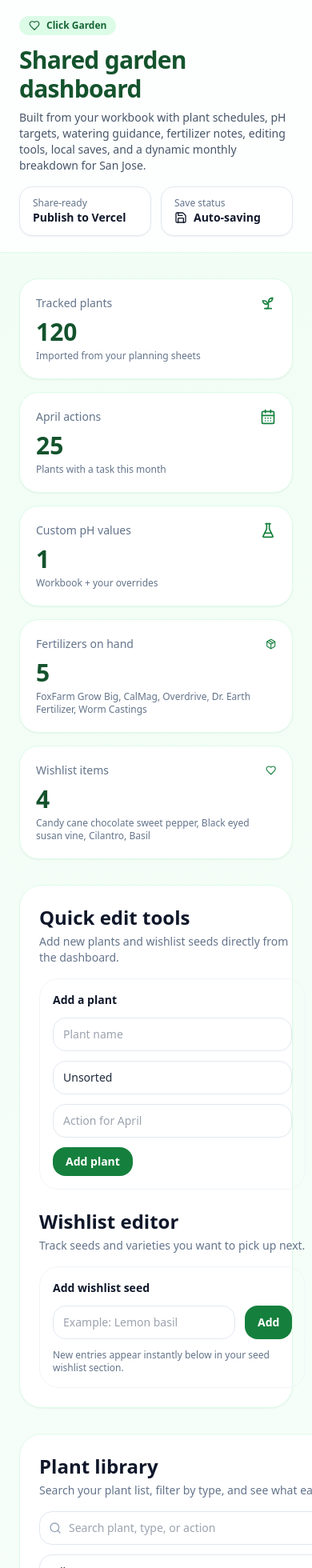
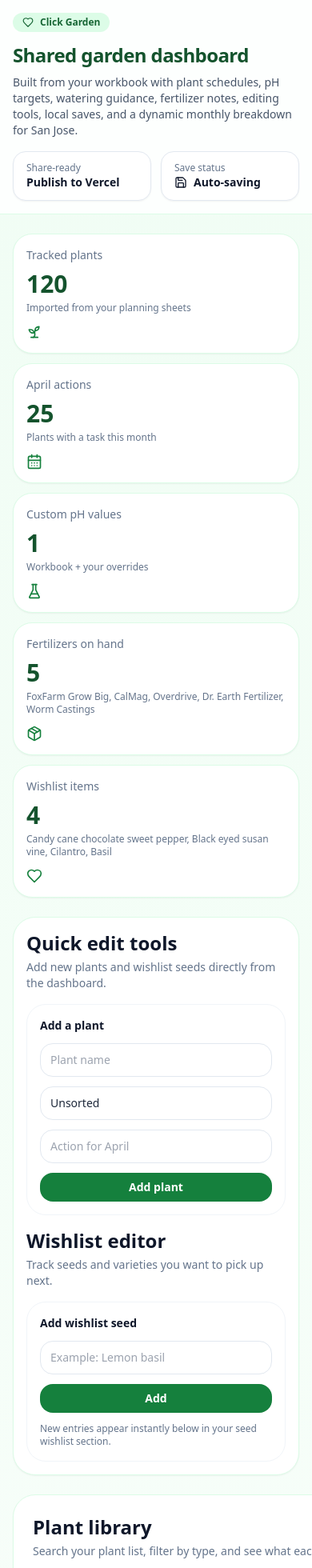
Before and after one commit to nick-ciereck/Click-Garden-Project, a Next.js app: page / in a window 390 px wide. Shown: the top 1960 px of the page at 80% size. Built offline with nearby package versions, Linux system fonts and the light colour scheme.

Commit message:
Update page.js
Added mobile stuff

```diff
--- a/app/page.js
+++ b/app/page.js
@@ -364,13 +364,13 @@ export default function ClickGardenWebsite() {
   return (
     <div className="min-h-screen bg-[radial-gradient(circle_at_top,_#f0fdf4,_#ffffff_45%,_#f8fafc)] text-slate-800">
       <header className="sticky top-0 z-20 border-b border-green-100 bg-white/85 backdrop-blur">
-        <div className="mx-auto flex max-w-7xl flex-col gap-4 px-6 py-5 lg:flex-row lg:items-center lg:justify-between">
+        <div className="mx-auto flex max-w-7xl flex-col gap-4 px-4 py-4 sm:px-6 sm:py-5 lg:flex-row lg:items-center lg:justify-between">
           <div>
             <div className="inline-flex items-center gap-2 rounded-full bg-green-100 px-3 py-1 text-xs font-semibold text-green-800">
               <Heart className="h-3.5 w-3.5" />
               Click Garden
             </div>
-            <h1 className="mt-3 text-3xl font-bold tracking-tight text-green-900 sm:text-4xl">Shared garden dashboard</h1>
+            <h1 className="mt-3 text-2xl font-bold tracking-tight text-green-900 sm:text-4xl">Shared garden dashboard</h1>
             <p className="mt-2 max-w-3xl text-sm text-slate-600 sm:text-base">Built from your workbook with plant schedules, pH targets, watering guidance, fertilizer notes, editing tools, local saves, and a dynamic monthly breakdown for San Jose.</p>
           </div>
           <div className="grid grid-cols-2 gap-3 sm:flex">
@@ -386,8 +386,8 @@ export default function ClickGardenWebsite() {
         </div>
       </header>
 
-      <main className="mx-auto max-w-7xl space-y-8 px-6 py-8">
-        <section className="grid gap-4 md:grid-cols-2 xl:grid-cols-5">
+      <main className="mx-auto max-w-7xl space-y-6 px-4 py-6 sm:space-y-8 sm:px-6 sm:py-8">
+        <section className="grid gap-3 sm:gap-4 md:grid-cols-2 xl:grid-cols-5">
           {[
             { icon: Sprout, label: "Tracked plants", value: plantsData.length, note: "Imported from your planning sheets" },
             { icon: CalendarDays, label: `${monthFilter} actions`, value: currentMonthPlants.length, note: "Plants with a task this month" },
@@ -395,8 +395,8 @@ export default function ClickGardenWebsite() {
             { icon: Package, label: "Fertilizers on hand", value: fertilizers.length, note: fertilizers.join(", ") },
             { icon: Heart, label: "Wishlist items", value: wishlist.length, note: wishlist.join(", ") },
           ].map((card) => (
-            <div key={card.label} className="rounded-3xl border border-green-100 bg-white p-5 shadow-sm">
-              <div className="flex items-start justify-between gap-3">
+            <div key={card.label} className="rounded-3xl border border-green-100 bg-white p-4 sm:p-5 shadow-sm">
+              <div className="flex flex-col gap-3 sm:flex-row sm:items-start sm:justify-between">
                 <div>
                   <div className="text-sm text-slate-500">{card.label}</div>
                   <div className="mt-2 text-3xl font-bold text-green-900">{card.value}</div>
@@ -408,19 +408,19 @@ export default function ClickGardenWebsite() {
           ))}
         </section>
 
-        <section className="rounded-[28px] border border-green-100 bg-white p-6 shadow-sm">
-          <div className="grid gap-6 lg:grid-cols-2">
+        <section className="rounded-[28px] border border-green-100 bg-white p-4 shadow-sm sm:p-6">
+          <div className="grid gap-4 sm:gap-6 lg:grid-cols-2">
             <div>
               <h2 className="text-2xl font-semibold text-slate-900">Quick edit tools</h2>
               <p className="mt-1 text-sm text-slate-500">Add new plants and wishlist seeds directly from the dashboard.</p>
               <div className="mt-4 rounded-3xl border border-slate-100 p-4">
                 <div className="text-sm font-semibold text-slate-900">Add a plant</div>
-                <div className="mt-3 grid gap-3 md:grid-cols-3">
-                  <input value={newPlantName} onChange={(e) => setNewPlantName(e.target.value)} className="rounded-2xl border border-slate-200 bg-white px-3 py-2.5 text-sm outline-none focus:border-green-400" placeholder="Plant name" />
-                  <input value={newPlantType} onChange={(e) => setNewPlantType(e.target.value)} className="rounded-2xl border border-slate-200 bg-white px-3 py-2.5 text-sm outline-none focus:border-green-400" placeholder="Type" />
-                  <input value={newPlantMonthAction} onChange={(e) => setNewPlantMonthAction(e.target.value)} className="rounded-2xl border border-slate-200 bg-white px-3 py-2.5 text-sm outline-none focus:border-green-400" placeholder={`Action for ${monthFilter}`} />
+                <div className="mt-3 grid gap-3 sm:grid-cols-2 md:grid-cols-3">
+                  <input value={newPlantName} onChange={(e) => setNewPlantName(e.target.value)} className="w-full rounded-2xl border border-slate-200 bg-white px-3 py-2.5 text-sm outline-none focus:border-green-400" placeholder="Plant name" />
+                  <input value={newPlantType} onChange={(e) => setNewPlantType(e.target.value)} className="w-full rounded-2xl border border-slate-200 bg-white px-3 py-2.5 text-sm outline-none focus:border-green-400" placeholder="Type" />
+                  <input value={newPlantMonthAction} onChange={(e) => setNewPlantMonthAction(e.target.value)} className="w-full rounded-2xl border border-slate-200 bg-white px-3 py-2.5 text-sm outline-none focus:border-green-400" placeholder={`Action for ${monthFilter}`} />
                 </div>
-                <button onClick={addPlant} className="mt-3 rounded-2xl bg-green-700 px-4 py-2 text-sm font-semibold text-white hover:bg-green-800">Add plant</button>
+                <button onClick={addPlant} className="mt-3 w-full rounded-2xl bg-green-700 px-4 py-2 text-sm font-semibold text-white hover:bg-green-800 sm:w-auto">Add plant</button>
               </div>
             </div>
             <div>
@@ -428,9 +428,9 @@ export default function ClickGardenWebsite() {
               <p className="mt-1 text-sm text-slate-500">Track seeds and varieties you want to pick up next.</p>
               <div className="mt-4 rounded-3xl border border-slate-100 p-4">
                 <div className="text-sm font-semibold text-slate-900">Add wishlist seed</div>
-                <div className="mt-3 flex gap-3">
-                  <input value={newWishlistItem} onChange={(e) => setNewWishlistItem(e.target.value)} className="flex-1 rounded-2xl border border-slate-200 bg-white px-3 py-2.5 text-sm outline-none focus:border-green-400" placeholder="Example: Lemon basil" />
-                  <button onClick={addWishlistItem} className="rounded-2xl bg-green-700 px-4 py-2 text-sm font-semibold text-white hover:bg-green-800">Add</button>
+                <div className="mt-3 flex flex-col gap-3 sm:flex-row">
+                  <input value={newWishlistItem} onChange={(e) => setNewWishlistItem(e.target.value)} className="w-full flex-1 rounded-2xl border border-slate-200 bg-white px-3 py-2.5 text-sm outline-none focus:border-green-400" placeholder="Example: Lemon basil" />
+                  <button onClick={addWishlistItem} className="w-full rounded-2xl bg-green-700 px-4 py-2 text-sm font-semibold text-white hover:bg-green-800 sm:w-auto">Add</button>
                 </div>
                 <div className="mt-3 text-xs text-slate-500">New entries appear instantly below in your seed wishlist section.</div>
               </div>
@@ -438,14 +438,14 @@ export default function ClickGardenWebsite() {
           </div>
         </section>
 
-        <section className="grid gap-8 xl:grid-cols-[1.4fr_0.9fr]">
+        <section className="grid gap-6 xl:grid-cols-[1.4fr_0.9fr]">
           <div className="rounded-[28px] border border-green-100 bg-white p-6 shadow-sm">
             <div className="flex flex-col gap-4 lg:flex-row lg:items-end lg:justify-between">
               <div>
                 <h2 className="text-2xl font-semibold text-slate-900">Plant library</h2>
                 <p className="mt-1 text-sm text-slate-500">Search your plant list, filter by type, and see what each plant is doing in the selected month.</p>
               </div>
-              <div className="grid gap-3 sm:grid-cols-3">
+              <div className="grid gap-3 sm:grid-cols-2 lg:grid-cols-3">
                 <label className="relative block">
                   <Search className="pointer-events-none absolute left-3 top-1/2 h-4 w-4 -translate-y-1/2 text-slate-400" />
                   <input value={query} onChange={(e) => setQuery(e.target.value)} className="w-full rounded-2xl border border-slate-200 bg-white py-2.5 pl-9 pr-3 text-sm outline-none focus:border-green-400" placeholder="Search plant, type, or action" />
@@ -461,7 +461,7 @@ export default function ClickGardenWebsite() {
 
             <div className="mt-5 overflow-hidden rounded-3xl border border-slate-100">
               <div className="max-h-[620px] overflow-auto">
-                <table className="min-w-full text-left text-sm">
+                <table className="min-w-[720px] text-left text-sm">
                   <thead className="sticky top-0 bg-slate-50 text-slate-500">
                     <tr>
                       <th className="px-4 py-3 font-medium">Plant</th>
@@ -497,7 +497,7 @@ export default function ClickGardenWebsite() {
             <div className="rounded-[28px] border border-green-100 bg-white p-6 shadow-sm">
               <h2 className="text-2xl font-semibold text-slate-900">Plant profile</h2>
               <div className="mt-4 rounded-3xl bg-gradient-to-br from-green-100 to-lime-50 p-5">
-                <div className="flex items-start justify-between gap-4">
+                <div className="flex flex-col gap-3 sm:flex-row sm:items-start sm:justify-between">
                   <div>
                     <h3 className="text-2xl font-bold text-green-950">{selectedPlant.name}</h3>
                     <p className="mt-1 text-sm text-green-900">{selectedPlant.type || "Unsorted"} • {guessSun(selectedPlant)}</p>
@@ -505,7 +505,7 @@ export default function ClickGardenWebsite() {
                   <span className="rounded-full bg-white px-3 py-1 text-xs font-semibold text-green-800 shadow-sm">{guessStage(selectedPlant.schedule, monthFilter)}</span>
                 </div>
 
-                <div className="mt-5 grid gap-3 sm:grid-cols-2">
+                <div className="mt-5 grid gap-3 lg:grid-cols-2">
                   <div className="rounded-2xl bg-white p-4">
                     <div className="text-xs uppercase tracking-wide text-slate-500">Target pH</div>
                     <input value={selectedProfile.ph} onChange={(e) => updateSelectedPlant({ ph: e.target.value })} className="mt-2 w-full rounded-xl border border-slate-200 px-3 py-2 text-sm outline-none focus:border-green-400" />
@@ -557,14 +557,14 @@ export default function ClickGardenWebsite() {
           </div>
         </section>
 
-        <section className="grid gap-8 xl:grid-cols-[1.1fr_0.9fr]">
+        <section className="grid gap-6 xl:grid-cols-[1.1fr_0.9fr]">
           <div className="rounded-[28px] border border-green-100 bg-white p-6 shadow-sm">
             <h2 className="text-2xl font-semibold text-slate-900">{monthFilter} sowing guide</h2>
             <p className="mt-1 text-sm text-slate-500">A small list of what to sow now and how to sow it.</p>
             <div className="mt-4 space-y-3">
               {sowNowPlants.length ? sowNowPlants.slice(0, 10).map((plant) => (
                 <div key={plant.name} className="rounded-2xl border border-slate-100 p-4">
-                  <div className="flex items-start justify-between gap-3">
+                  <div className="flex flex-col gap-3 sm:flex-row sm:items-start sm:justify-between">
                     <div>
                       <div className="font-medium text-slate-900">{plant.name}</div>
                       <div className="mt-1 text-sm text-slate-500">{plant.schedule?.[monthFilter]}</div>
@@ -588,7 +588,7 @@ export default function ClickGardenWebsite() {
           </div>
         </section>
 
-        <section className="grid gap-8 xl:grid-cols-[1.1fr_0.9fr]">
+        <section className="grid gap-6 xl:grid-cols-[1.1fr_0.9fr]">
           <div className="rounded-[28px] border border-green-100 bg-white p-6 shadow-sm">
             <div className="flex items-center gap-2">
               <Package className="h-5 w-5 text-green-700" />
@@ -623,8 +623,8 @@ export default function ClickGardenWebsite() {
           </div>
         </section>
 
-        <section className="rounded-[28px] border border-green-100 bg-white p-6 shadow-sm">
-          <div className="flex items-center justify-between gap-4">
+        <section className="rounded-[28px] border border-green-100 bg-white p-4 shadow-sm sm:p-6">
+          <div className="flex flex-col gap-3 sm:flex-row sm:items-center sm:justify-between">
             <div>
               <h2 className="text-2xl font-semibold text-slate-900">Garden insights</h2>
               <p className="mt-1 text-sm text-slate-500">Quick takeaways synthesized from your current garden plan.</p>
```
